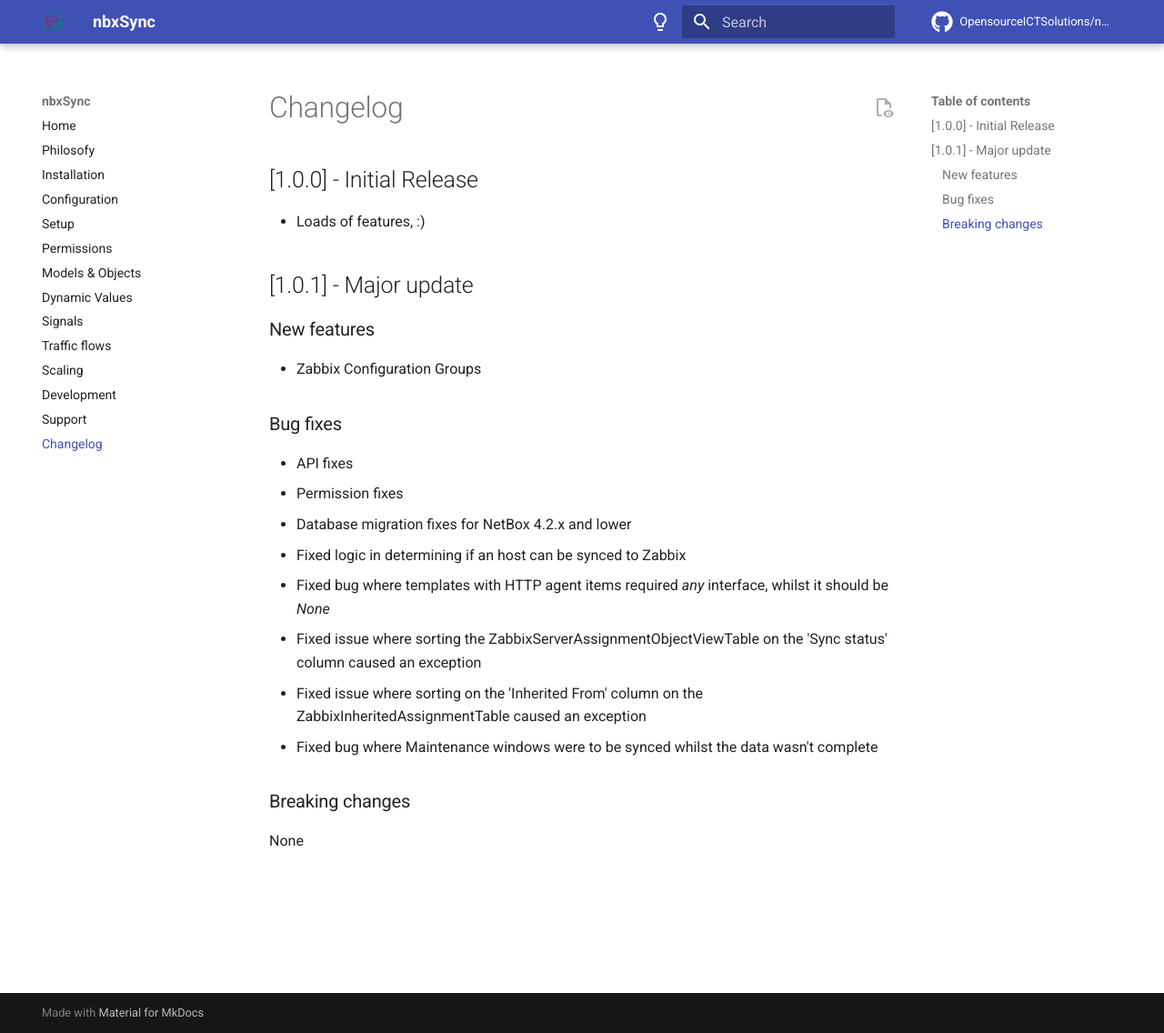
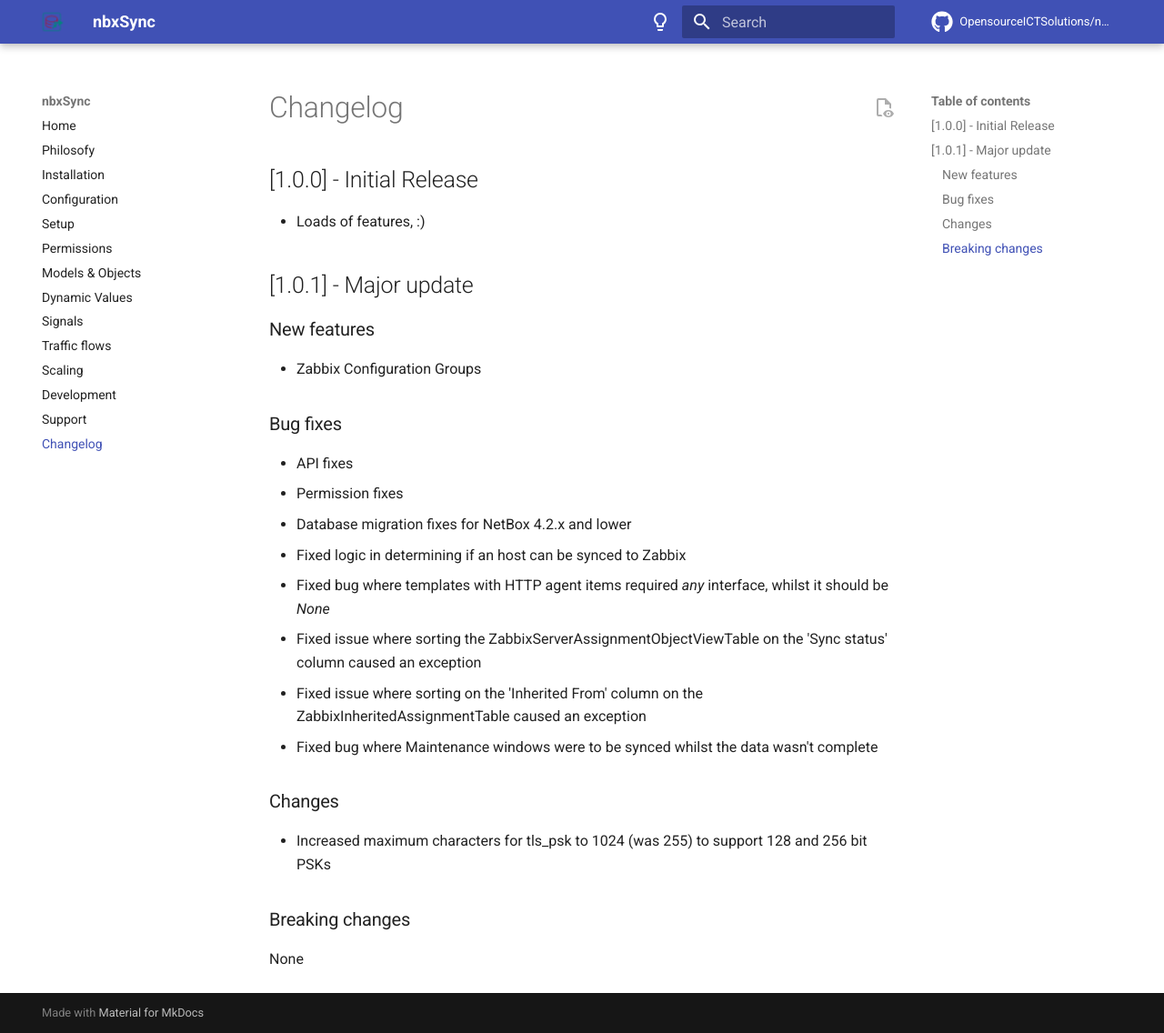
Before and after one commit to OpensourceICTSolutions/nbxsync, an MkDocs documentation site: the page built from docs/changelog.md, in a window 1280 px wide and 1136 px high. Shown: the whole window at 91% size. Built offline with MkDocs 1.6.1 and Material for MkDocs 9.7.7, drawn with Linux system fonts in a browser that asks for light colours; comment, search, counter and statistics services are not loaded.

Commit message:
Update changelog.md

```diff
--- a/docs/changelog.md
+++ b/docs/changelog.md
@@ -20,6 +20,9 @@
 - Fixed issue where sorting on the 'Inherited From' column on the ZabbixInheritedAssignmentTable caused an exception
 - Fixed bug where Maintenance windows were to be synced whilst the data wasn't complete
 
+### Changes
+- Increased maximum characters for tls_psk to 1024 (was 255) to support 128 and 256 bit PSKs
+
 ### Breaking changes
 
 None
```
